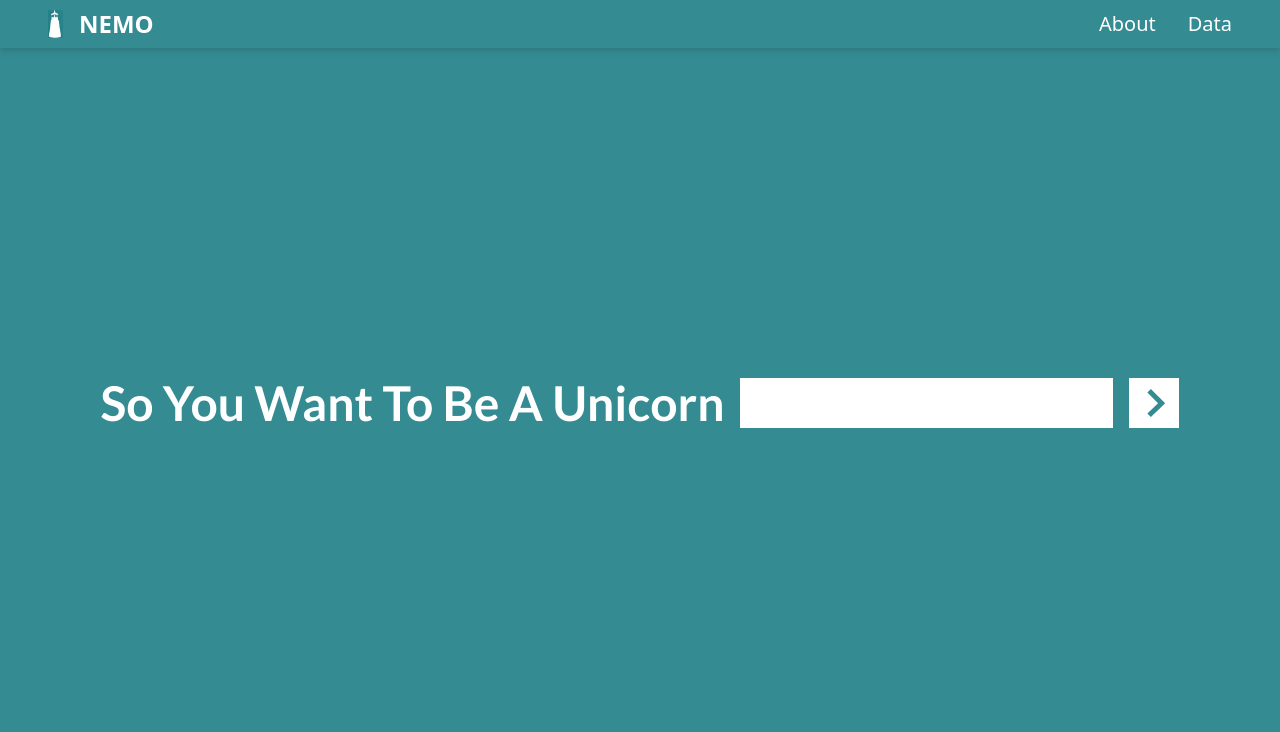
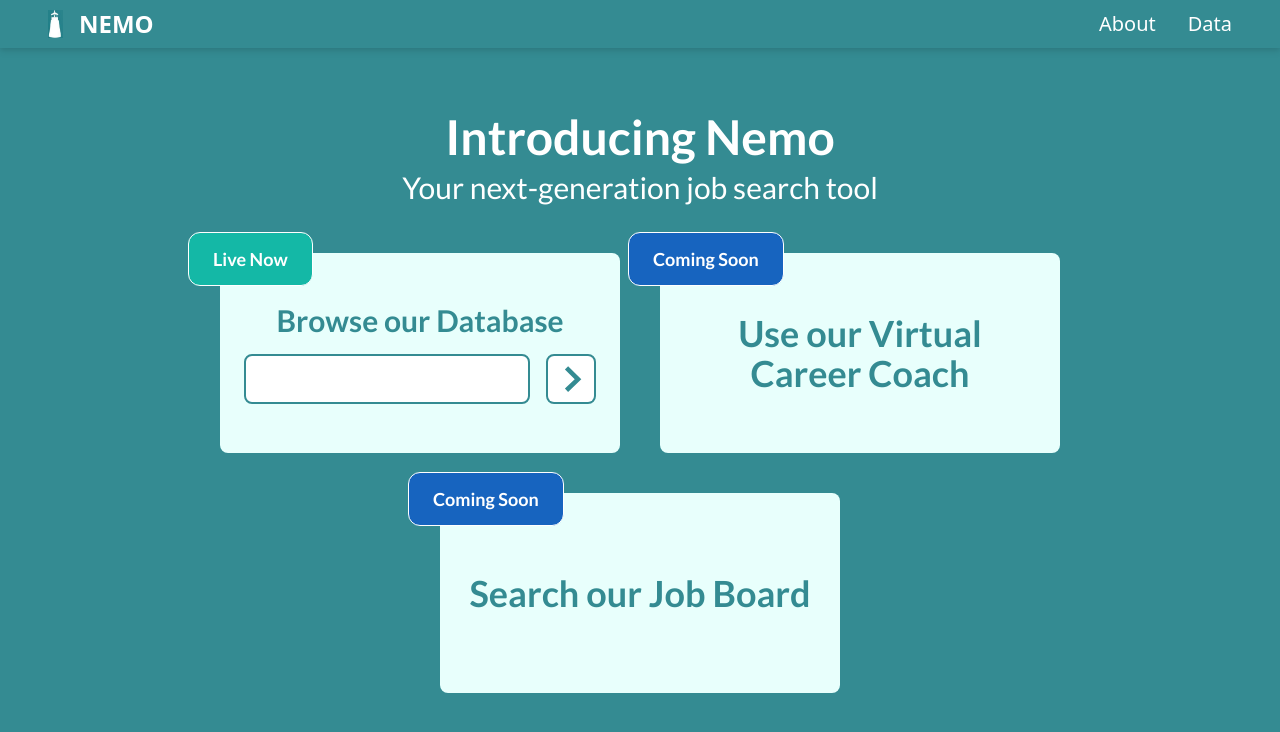
Before and after one commit to BlueMath-Warriors/nemo-app, a Next.js app: page / in a window 1280 px wide. Shown: the top 732 px of the page. Built offline with nearby package versions, Linux system fonts and the light colour scheme.

Commit message:
redesigned teh homepage

```diff
--- a/components/search/index.jsx
+++ b/components/search/index.jsx
@@ -38,7 +38,7 @@ const Search = () => {
         <input
           type="text"
           list="career-data-list"
-          className="h-[30px] md:h-[50px] max-w-[430px] w-full text-xl font-bold md:text-3xl text-nemo-dark px-4"
+          className="h-[30px] md:h-[50px] max-w-[430px] w-full text-xl font-bold md:text-3xl text-nemo-dark px-4 border-2 border-nemo-dark rounded-lg"
           value={career}
           onChange={handleValueChange}
           onClick={() => setShowList(true)}
@@ -47,7 +47,7 @@ const Search = () => {
         <div
           className={`${
             showList ? "flex" : "hidden"
-          } flex-col absolute left-0 top-[30px] md:top-[50px] bg-white max-w-[430px] w-full text-xl md:text-3xl text-nemo-dark px-4 py-2`}
+          } flex-col absolute left-0 top-[30px] md:top-[50px] bg-nemo-dark max-w-[430px] w-full text-xl md:text-3xl text-nemo-light px-4 py-2 border border-nemo-light`}
         >
           {careers.map((item, index) => (
             <div key={index}>
@@ -72,7 +72,7 @@ const Search = () => {
         height={50}
         alt="right-icon"
         className={
-          "w-[30px] h-[30px]  md:h-[50px] md:w-[50px] hover:w-[35px] hover:h-[35px]  hover:md:h-[55px] hover:md:w-[55px] cursor-pointer"
+          "w-[30px] h-[30px]  md:h-[50px] md:w-[50px] hover:w-[35px] hover:h-[35px]  hover:md:h-[55px] hover:md:w-[55px] cursor-pointer bg-nemo-dark border-2 border-nemo-dark rounded-lg"
         }
         style={{ transform: "scaleX(-1)", margin: "0" }}
         onClick={handleCareerSearch}
--- a/pages/index.js
+++ b/pages/index.js
@@ -1,7 +1,7 @@
 import { Lato } from "next/font/google";
 import Search from "@/components/search";
 import Layout from "./layout";
-import styles from "./styles.module.css"
+import styles from "./styles.module.css";
 
 const lato = Lato({
   subsets: ["latin"],
@@ -10,17 +10,53 @@ const lato = Lato({
   display: "swap",
 });
 
+const StatusTag = ({ variant, text }) => {
+  const bgVariant = {
+    teal: "bg-teal-500",
+    blue: "bg-[#1764bf]",
+  };
+  return (
+    <div
+      className={`status-tag cursor-pointer absolute px-6 py-3 z-10 ${bgVariant[variant]} rounded-xl border border-nemo-light top-[-21px] left-[-32px]`}
+    >
+      <p className="text-lg font-bold text-nemo-light ">{text}</p>
+    </div>
+  );
+};
+
 export default function Home() {
   return (
     <Layout>
       <section
-        className={`flex flex-col gap-4 items-center justify-center p-4 lg:p-12 ${lato.className} ${styles.searchSection}`}
+        className={`flex flex-col mx-auto items-center justify-center w-full p-4 lg:p-12 ${lato.className} ${styles.searchSection}`}
       >
-        <div className="flex flex-wrap items-center justify-center gap-4">
-          <h2 className="text-4xl md:text-5xl font-bold text-nemo-light text-center">
-            So You Want To Be A Unicorn
-          </h2>
-          <Search />
+        <h2 className="text-4xl md:text-5xl font-bold text-nemo-light text-center mb-2">
+          Introducing Nemo
+        </h2>
+        <p className="text-xl md:text-3xl text-nemo-light text-center mb-12">Your next-generation job search tool</p>
+
+        <div className="flex flex-row flex-wrap gap-10 items-center justify-center px-10">
+          <div className="relative flex flex-col justify-center items-center px-6 bg-nemo-blue-light gap-4 w-[400px] h-[200px] rounded-lg">
+            <StatusTag text={"Live Now"} variant={"teal"} />
+            <h2 className="text-2xl md:text-3xl font-bold text-nemo-dark text-center">
+              Browse our Database
+            </h2>
+            <Search />
+          </div>
+          <div className="relative flex justify-center items-center px-6 bg-nemo-blue-light  w-[400px] h-[200px] text-center rounded-lg">
+            <StatusTag text={"Coming Soon"} variant={"blue"} />
+
+            <p className="text-nemo-dark font-bold text-2xl md:text-4xl cursor-pointer">
+              Use our Virtual Career Coach
+            </p>
+          </div>
+          <div className="relative flex justify-center items-center px-6 bg-nemo-blue-light  w-[400px] h-[200px] text-center rounded-lg ">
+            <StatusTag text={"Coming Soon"} variant={"blue"} />
+
+            <p className="text-nemo-dark font-bold text-2xl md:text-4xl cursor-pointer">
+              Search our Job Board
+            </p>
+          </div>
         </div>
       </section>
     </Layout>
```
